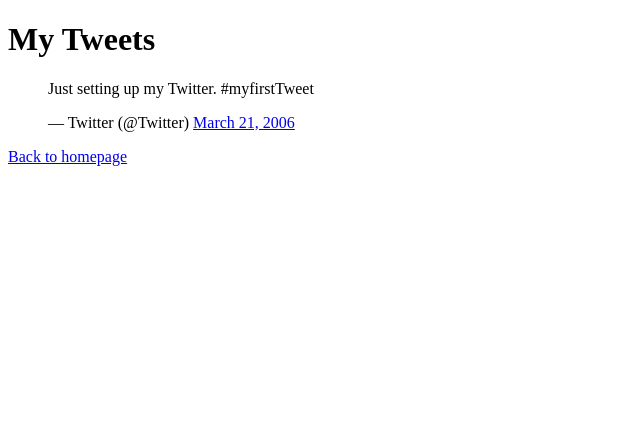
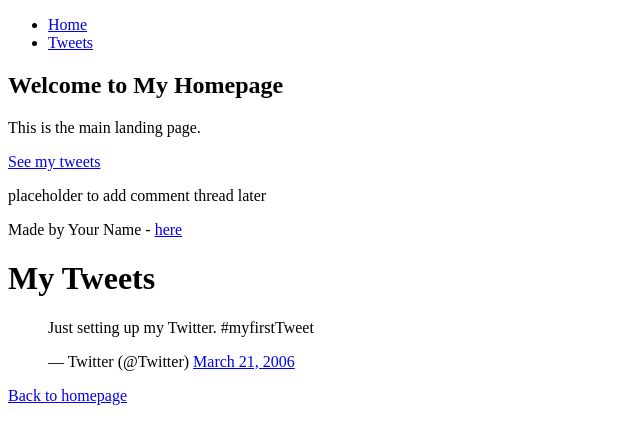
Before and after one commit to Beryl-webdev/My_First_Portfolio, a plain HTML site: page html_basic/tweets.html in a window 1280 px wide. Shown: the whole page, without its empty margins (0-640 px from the left). Drawn offline with Linux system fonts and the light colour scheme.

Commit message:
Update tweets.html

```diff
--- a/html_basic/tweets.html
+++ b/html_basic/tweets.html
@@ -1,3 +1,34 @@
+<!DOCTYPE html>
+<html lang="en">
+<head>
+  <meta charset="UTF-8" />
+  <meta name="viewport" content="width=device-width, initial-scale=1" />
+  <title>Homepage</title>
+</head>
+<body>
+  <header>
+    <ul>
+      <li><a href="index.html">Home</a></li>
+      <li><a href="tweets.html">Tweets</a></li>
+    </ul>
+  </header>
+
+  <main>
+    <article>
+      <h1>Welcome to My Homepage</h1>
+      <p>This is the main landing page.</p>
+      <p><a href="tweets.html">See my tweets</a></p>
+    </article>
+    <aside>
+      <p>placeholder to add comment thread later</p>
+    </aside>
+  </main>
+
+  <footer>
+    <p>Made by Your Name - <a href="https://example.com" target="_blank">here</a></p>
+  </footer>
+</body>
+</html>
 <!DOCTYPE html>
 <html lang="en">
 <head>
```
